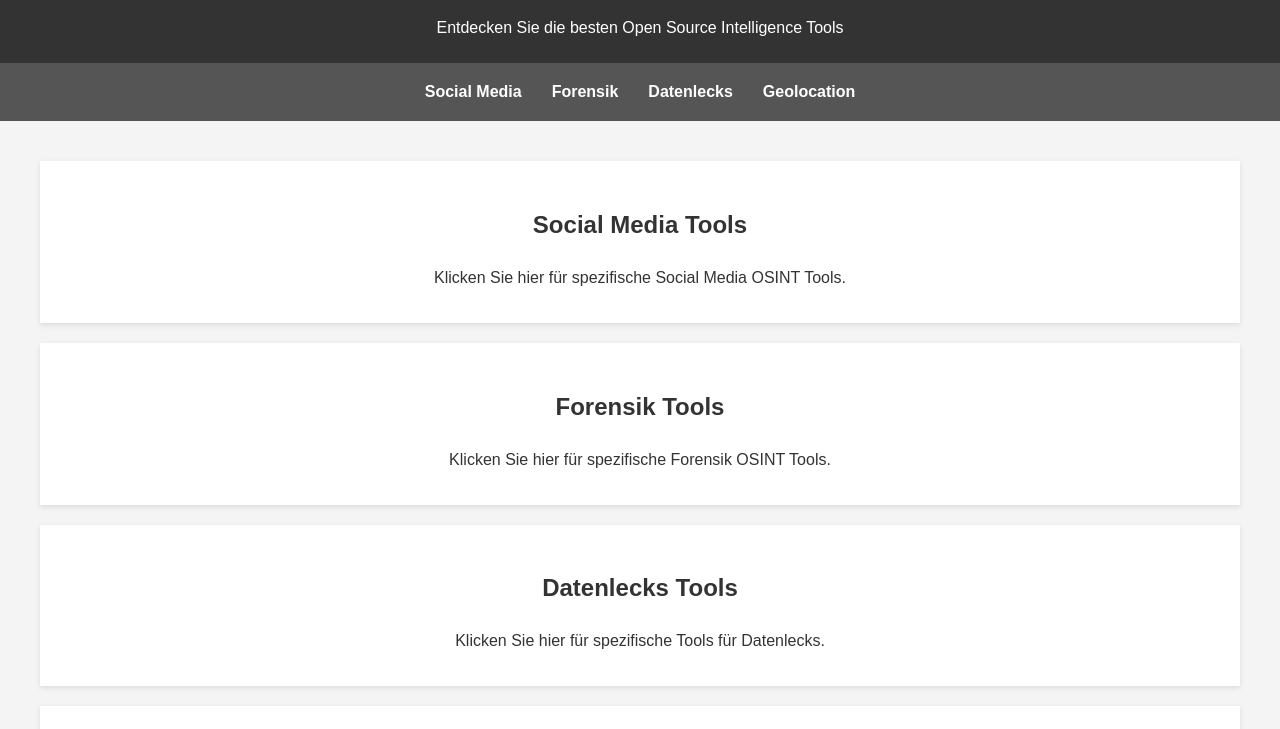
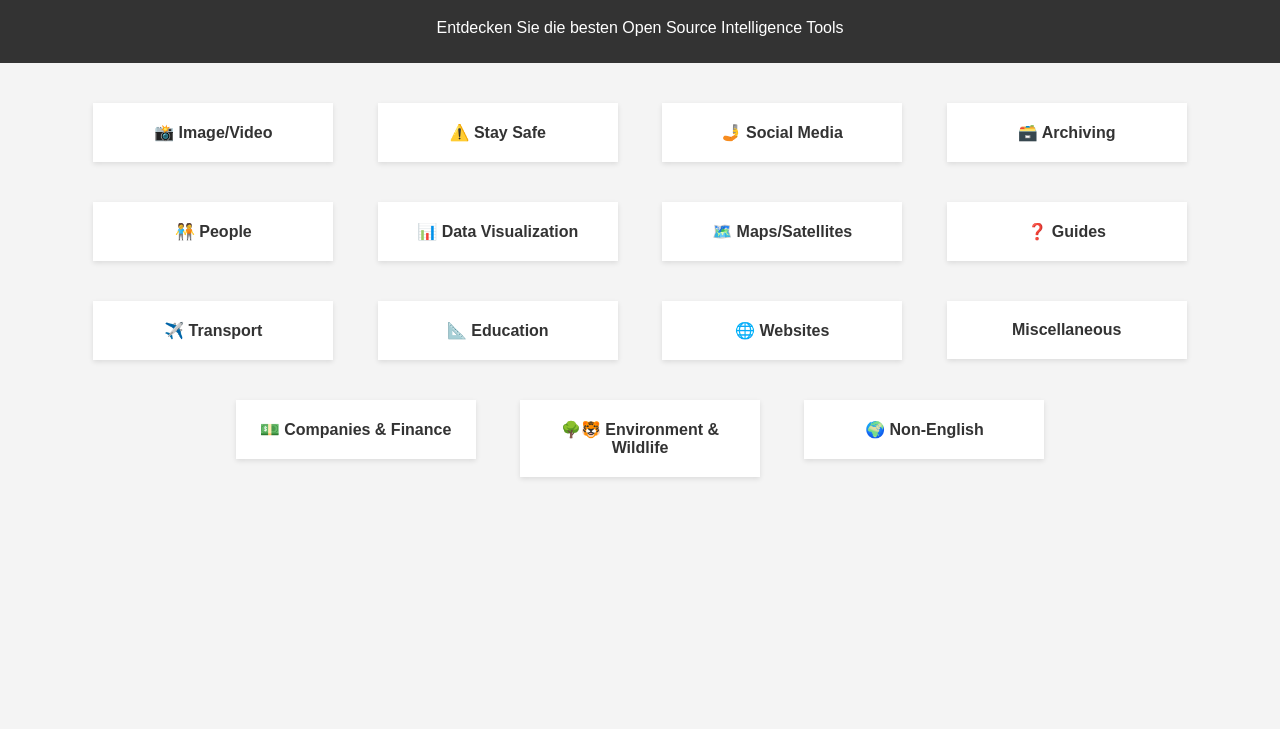
Before and after one commit to MarcoPOG/OSINT, a plain HTML site: page index.html in a window 1280 px wide. Shown: the part 71-800 px from the top of the page. Drawn offline with Linux system fonts and the light colour scheme.

Commit message:
Update index.html

```diff
--- a/index.html
+++ b/index.html
@@ -18,21 +18,6 @@
             padding: 10px 20px;
             text-align: center;
         }
-        nav {
-            background: #555;
-            display: flex;
-            justify-content: center;
-            padding: 10px 0;
-        }
-        nav a {
-            color: white;
-            padding: 10px 15px;
-            text-decoration: none;
-            font-weight: bold;
-        }
-        nav a:hover {
-            background-color: #777;
-        }
         .container {
             padding: 20px;
             text-align: center;
@@ -42,13 +27,15 @@
             padding: 20px;
             background-color: white;
             box-shadow: 0 2px 5px rgba(0,0,0,0.1);
+            display: inline-block;
+            width: 200px;
+            vertical-align: top;
         }
         .category a {
             color: #333;
             text-decoration: none;
             font-weight: bold;
             display: block;
-            padding: 10px;
         }
         .category a:hover {
             background-color: #eee;
@@ -60,29 +47,22 @@
         <h1>OSINT Tool Directory</h1>
         <p>Entdecken Sie die besten Open Source Intelligence Tools</p>
     </header>
-    <nav>
-        <a href="social-media.tools.html">Social Media</a>
-        <a href="forensics.tools.html">Forensik</a>
-        <a href="data-breach.tools.html">Datenlecks</a>
-        <a href="geolocation.tools.html">Geolocation</a>
-    </nav>
     <div class="container">
-        <div class="category">
-            <h2><a href="social-media.tools.html">Social Media Tools</a></h2>
-            <p>Klicken Sie hier für spezifische Social Media OSINT Tools.</p>
-        </div>
-        <div class="category">
-            <h2><a href="forensics.tools.html">Forensik Tools</a></h2>
-            <p>Klicken Sie hier für spezifische Forensik OSINT Tools.</p>
-        </div>
-        <div class="category">
-            <h2><a href="data-breach.tools.html">Datenlecks Tools</a></h2>
-            <p>Klicken Sie hier für spezifische Tools für Datenlecks.</p>
-        </div>
-        <div class="category">
-            <h2><a href="geolocation.tools.html">Geolocation Tools</a></h2>
-            <p>Klicken Sie hier für spezifische Geolocation OSINT Tools.</p>
-        </div>
+        <div class="category"><a href="image-video.tools.html">📸 Image/Video</a></div>
+        <div class="category"><a href="safety.tools.html">⚠️ Stay Safe</a></div>
+        <div class="category"><a href="social-media.tools.html">🤳 Social Media</a></div>
+        <div class="category"><a href="archiving.tools.html">🗃️ Archiving</a></div>
+        <div class="category"><a href="people.tools.html">🧑‍🤝‍🧑 People</a></div>
+        <div class="category"><a href="dataviz.tools.html">📊 Data Visualization</a></div>
+        <div class="category"><a href="maps-satellites.tools.html">🗺️ Maps/Satellites</a></div>
+        <div class="category"><a href="guides.tools.html">❓ Guides</a></div>
+        <div class="category"><a href="transport.tools.html">✈️ Transport</a></div>
+        <div class="category"><a href="education.tools.html">📐 Education</a></div>
+        <div class="category"><a href="websites.tools.html">🌐 Websites</a></div>
+        <div class="category"><a href="misc.tools.html">Miscellaneous</a></div>
+        <div class="category"><a href="companies-finance.tools.html">💵 Companies & Finance</a></div>
+        <div class="category"><a href="environment-wildlife.tools.html">🌳🐯 Environment & Wildlife</a></div>
+        <div class="category"><a href="non-english.tools.html">🌍 Non-English</a></div>
     </div>
 </body>
 </html>
```
